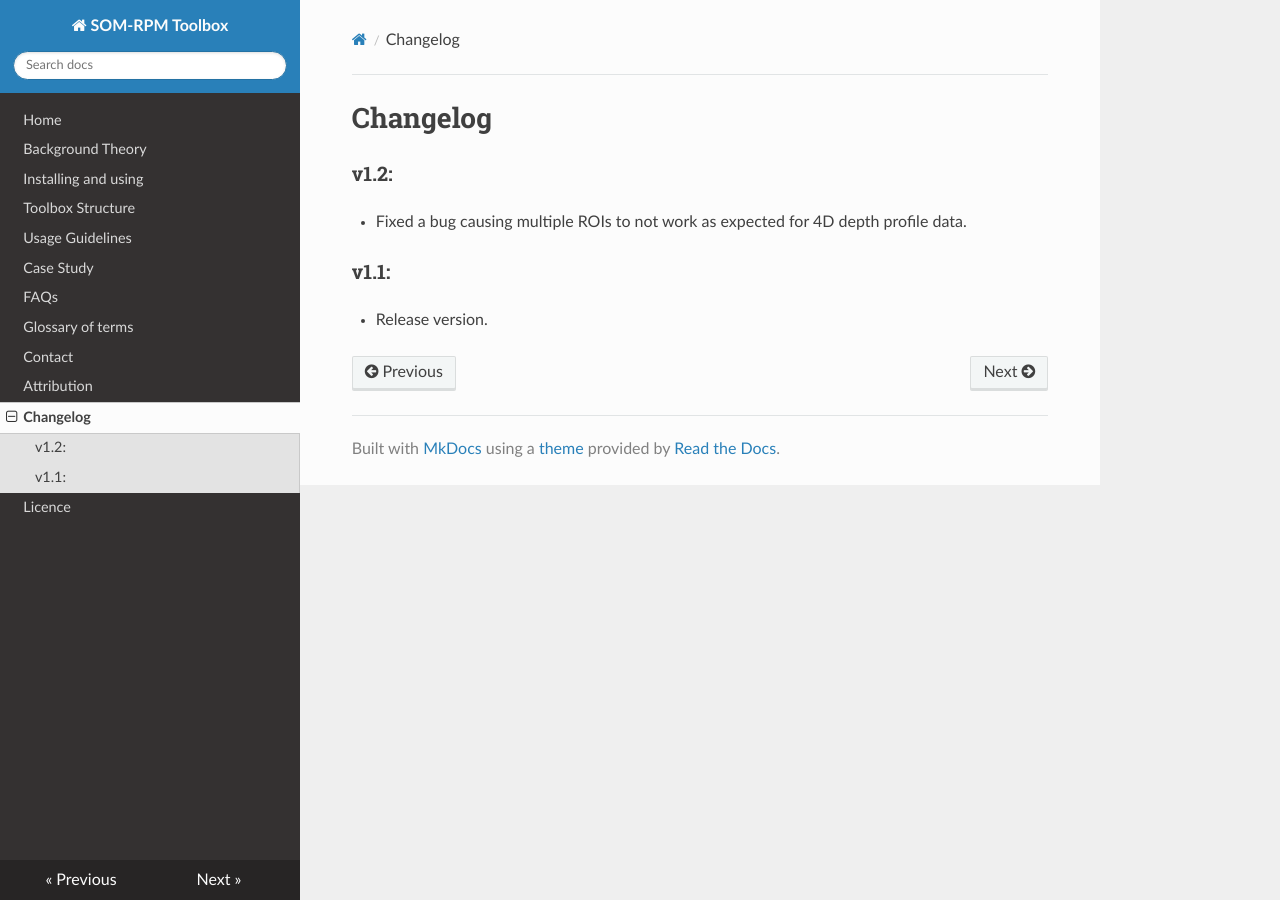
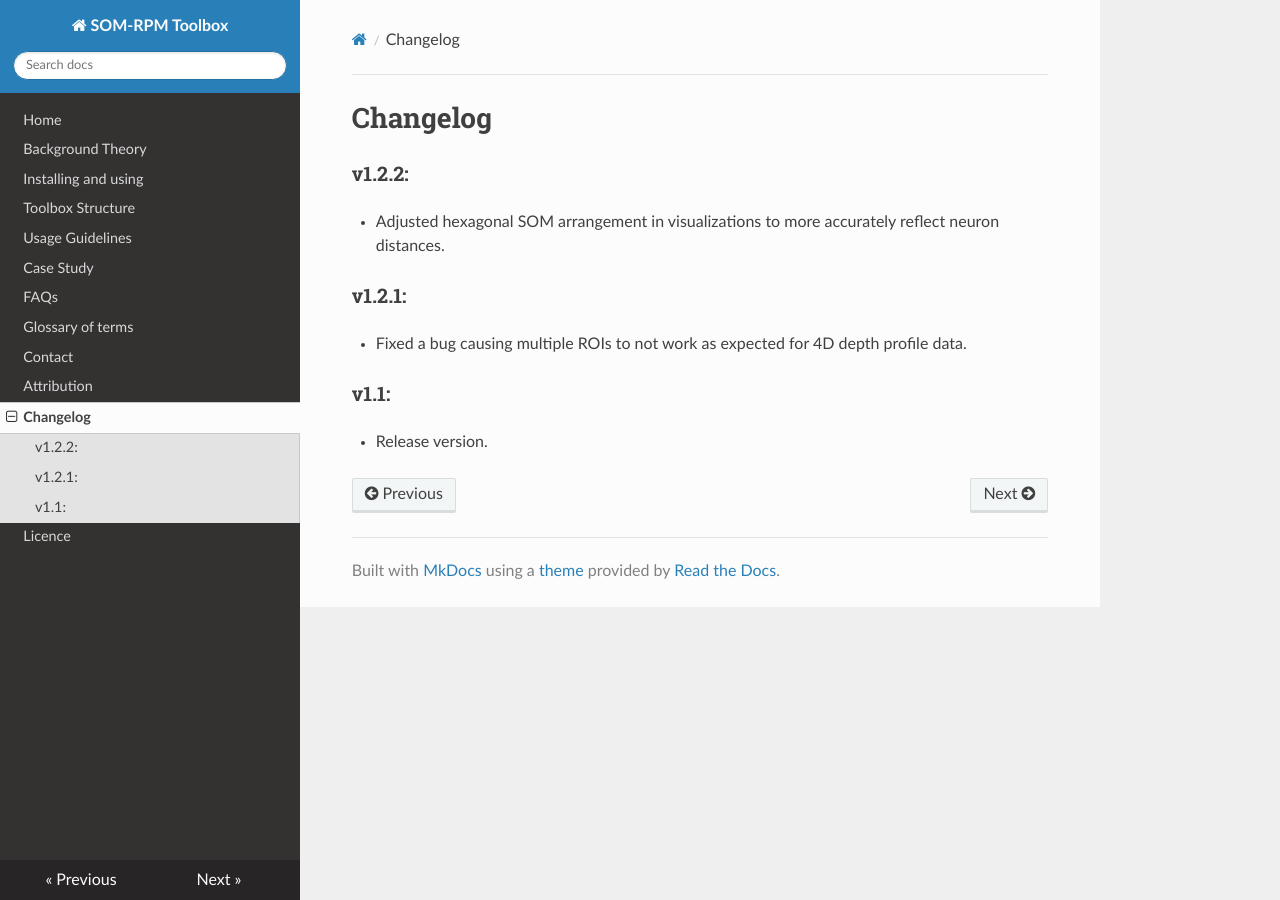
Before and after one commit to cmss-latrobe/som-rpm, an MkDocs documentation site: the page built from documentation/docs/changelog.md, in a window 1280 px wide. Built offline with MkDocs 1.6.1, drawn with Linux system fonts in a browser that asks for light colours; nearby versions of some CDN libraries.

Commit message:
Update to v1.2.2

```diff
--- a/documentation/docs/changelog.md
+++ b/documentation/docs/changelog.md
@@ -1,6 +1,10 @@
 # Changelog
 
-### v1.2:
+### v1.2.2:
+
+- Adjusted hexagonal SOM arrangement in visualizations to more accurately reflect neuron distances.
+
+### v1.2.1:
 
 - Fixed a bug causing multiple ROIs to not work as expected for 4D depth profile data.
 
```
Also changed, not shown: documentation/docs/index.md (+1 -1 lines), 2 other files.
